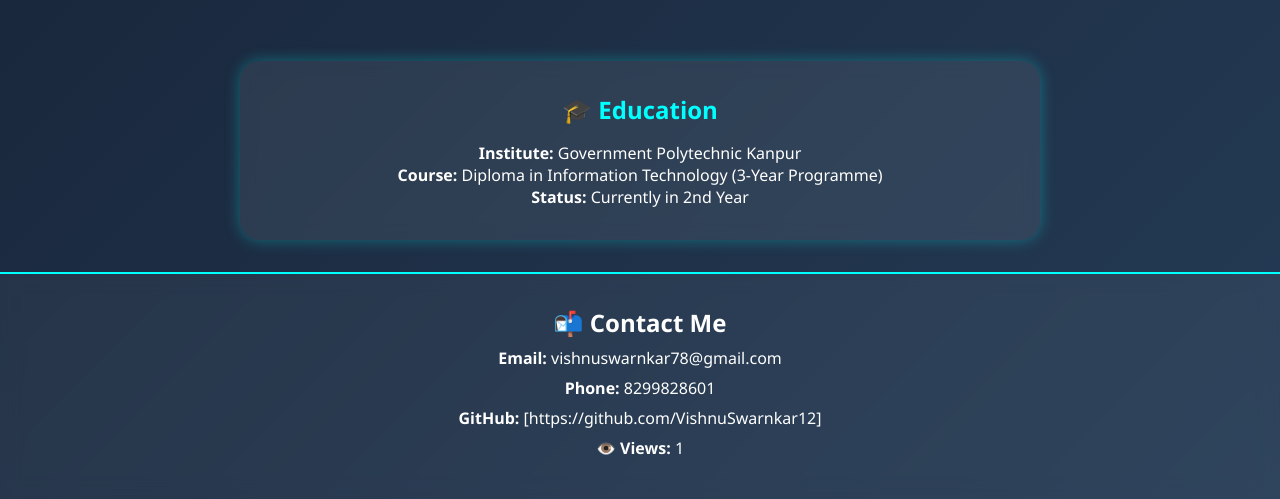
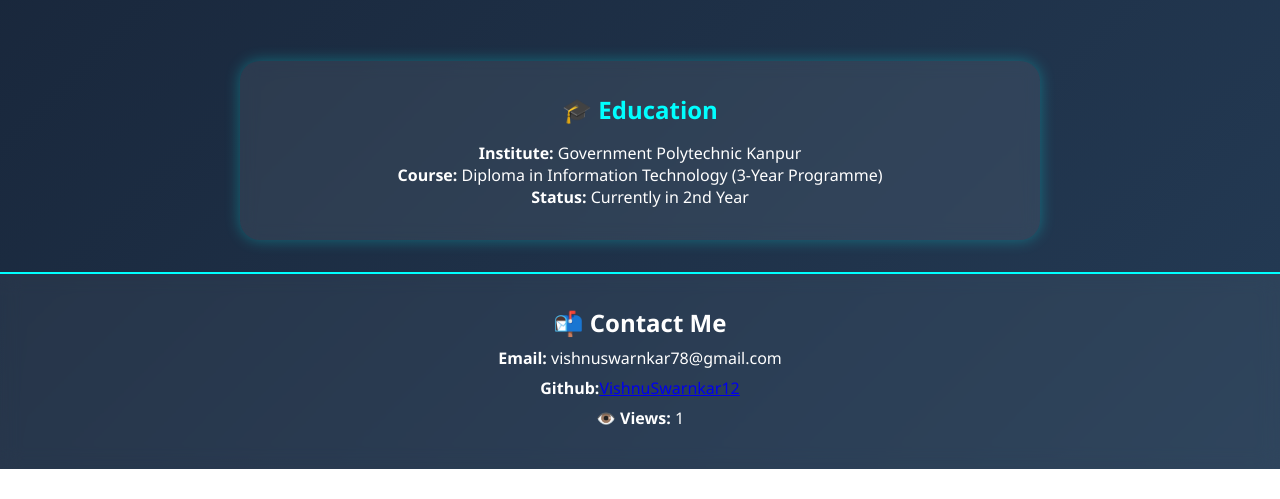
Before and after one commit to VishnuSwarnkar12/Vishnuportfolio, a plain HTML site: page index.html in a window 1280 px wide. Shown: the part 857-1356 px from the top of the page. After the commit the page ends 1326 px from the top, so only its background shows below. Drawn offline with Linux system fonts and the light colour scheme.

Commit message:
Update index.html

```diff
--- a/index.html
+++ b/index.html
@@ -204,8 +204,7 @@
   <section class="contact">
     <h2>📬 Contact Me</h2>
     <p><strong>Email:</strong> vishnuswarnkar78@gmail.com</p>
-    <p><strong>Phone:</strong> 8299828601</p>
-    <p><strong>GitHub:</strong> [https://github.com/VishnuSwarnkar12]</p>
+    <p><strong>Github:</strong><a href="https://github.com/VishnuSwarnkar12">VishnuSwarnkar12</a></p>
     <p><strong>👁️ Views:</strong> <span id="viewCount">0</span></p>
   </section>
 
```
